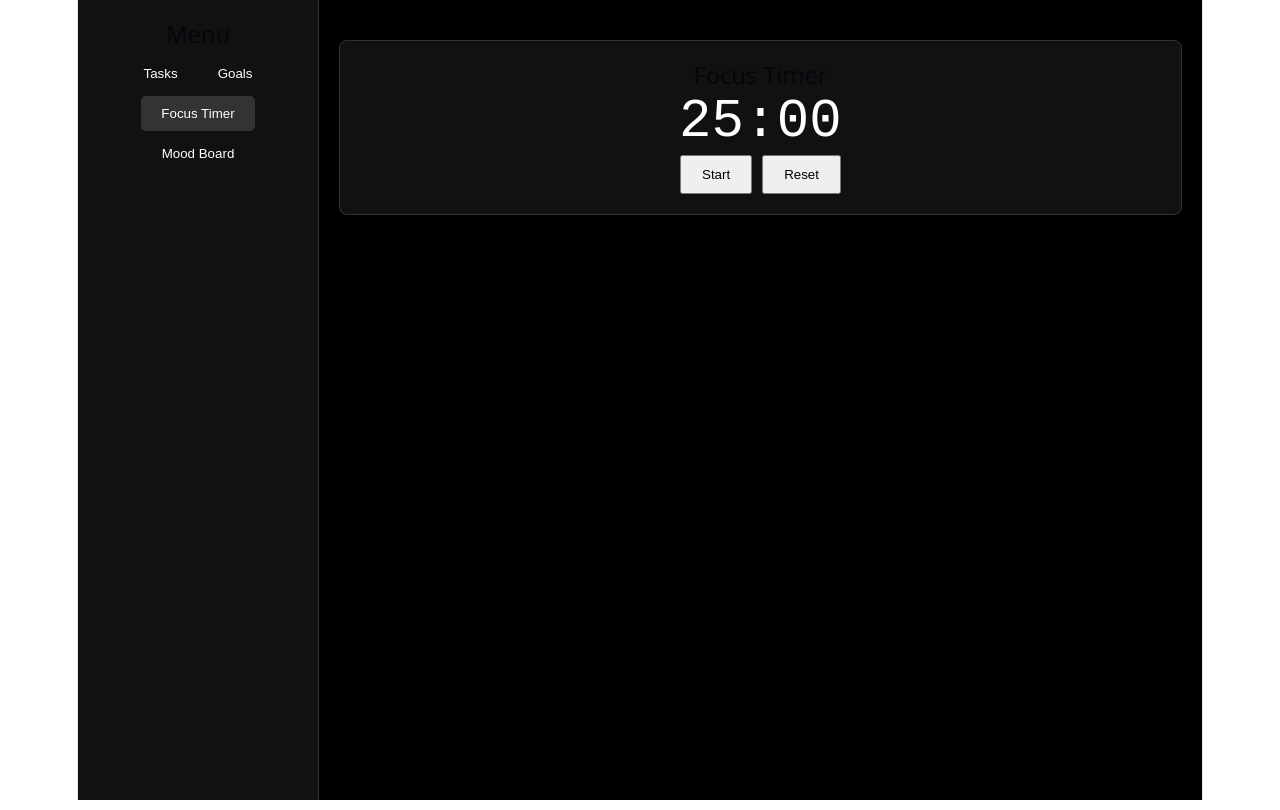
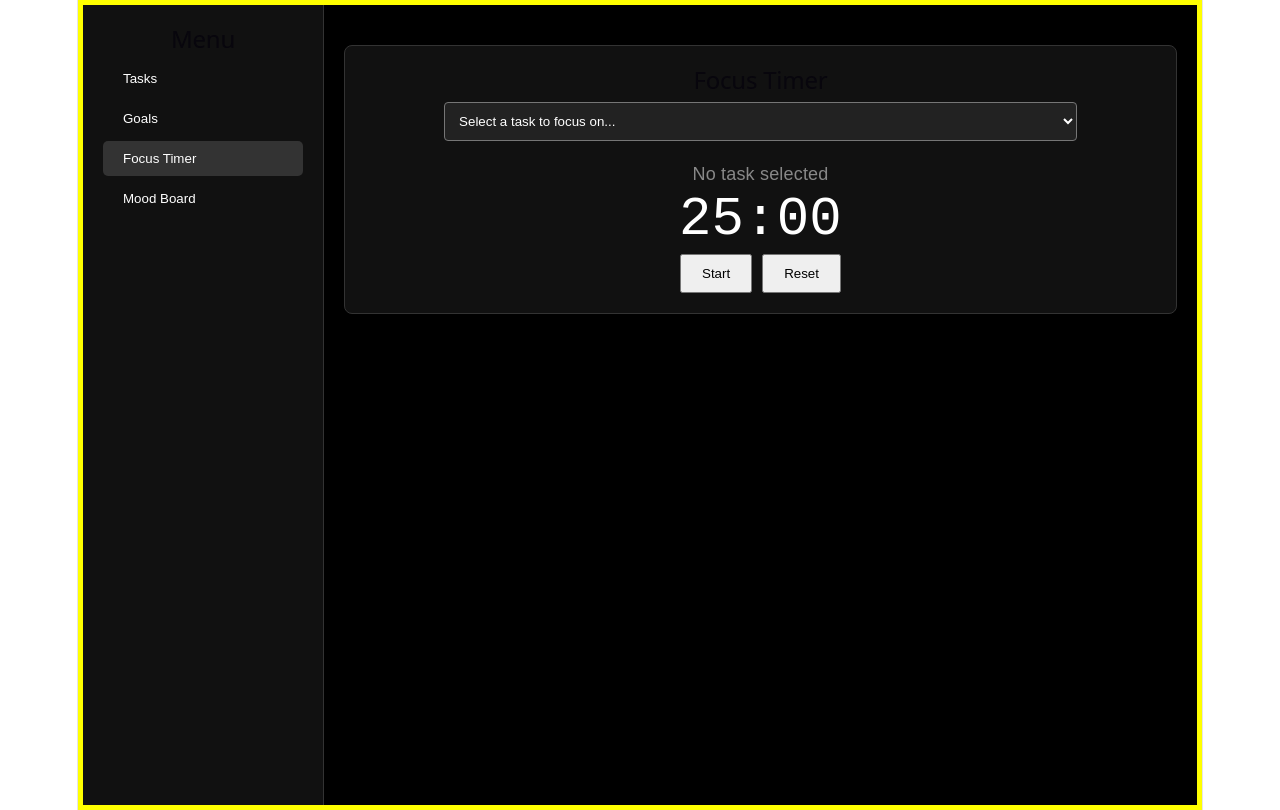
Before and after one commit to Arijit030701/assignmentFULLSTACK, a React (Vite) app in the folder assignment3/: page / in a window 1280 px wide. Both pictures are taken after a click on the button "Focus Timer". Built offline with nearby package versions, Linux system fonts and the light colour scheme.

Commit message:
made final changes

```diff
--- a/assignment3/src/App.jsx
+++ b/assignment3/src/App.jsx
@@ -1,5 +1,5 @@
 import { Dashboard } from './components/Dashboard';
-
+console.log("APP.JSX IS LOADING");
 function App() {
   return (
     <div style={{ fontFamily: 'sans-serif', background: '#000', color: '#fff', minHeight: '100vh' }}>
--- a/assignment3/src/components/Dashboard.jsx
+++ b/assignment3/src/components/Dashboard.jsx
@@ -1,41 +1,24 @@
 import { useLocalStorage } from '../hooks/useLocalStorage';
+import { Sidebar } from './Sidebar';
 import { TaskBoard } from './TaskBoard';
 import { GoalTracker } from './GoalTracker';
 import { FocusTimer } from './FocusTimer';
 import { MoodBoard } from './MoodBoard';
+import { useState } from 'react';
 
 export function Dashboard() {
+    // console.log("I AM INSIDE THE DASHBOARD COMPONENT");
+    const [activeSection, setActiveSection] = useLocalStorage('activeSection', 'tasks');
+    const [tasks, setTasks] = useLocalStorage('cipher-tasks', []);
+    // console.log("Dashboard Tasks:", tasks);
+    return (
+        <div style={{ display: 'flex', height: '100vh', border: '5px solid yellow' }}>
+            <Sidebar activeSection={activeSection} setActiveSection={setActiveSection} />
 
-    const [activeSection, setActiveSection] = useLocalStorage('activeSection', 'tasks');
-
-
-    const navButtonStyle = (section) => ({
-        padding: '10px 20px',
-        marginBottom: '5px',
-        cursor: 'pointer',
-        backgroundColor: activeSection === section ? '#333' : 'transparent',
-        color: 'white',
-        border: 'none',
-        textAlign: 'left',
-        borderRadius: '5px'
-    });
-
-    return (
-        <div style={{ display: 'flex', height: '100vh' }}>
-            {/* Sidebar Navigation */}
-            <nav style={{ width: '200px', background: '#111', padding: '20px', borderRight: '1px solid #333' }}>
-                <h2>Menu</h2>
-                <button style={navButtonStyle('tasks')} onClick={() => setActiveSection('tasks')}>Tasks</button>
-                <button style={navButtonStyle('goals')} onClick={() => setActiveSection('goals')}>Goals</button>
-                <button style={navButtonStyle('timer')} onClick={() => setActiveSection('timer')}>Focus Timer</button>
-                <button style={navButtonStyle('mood')} onClick={() => setActiveSection('mood')}>Mood Board</button>
-            </nav>
-
-            {/* Content Area */}
             <main style={{ flex: 1, padding: '20px', overflowY: 'auto' }}>
-                {activeSection === 'tasks' && <TaskBoard />}
+                {activeSection === 'tasks' && <TaskBoard tasks={tasks} setTasks={setTasks} />}
                 {activeSection === 'goals' && <GoalTracker />}
-                {activeSection === 'timer' && <FocusTimer />}
+                {activeSection === 'timer' && <FocusTimer tasks={tasks} />}
                 {activeSection === 'mood' && <MoodBoard />}
             </main>
         </div>
--- a/assignment3/src/components/FocusTimer.jsx
+++ b/assignment3/src/components/FocusTimer.jsx
@@ -1,14 +1,19 @@
+import { useState } from 'react';
 import { useTimer } from '../hooks/useTimer';
 
-export function FocusTimer() {
-
+export function FocusTimer({ tasks }) {
+    const [selectedTaskId, setSelectedTaskId] = useState('');
     const { secondsRemaining, isRunning, start, pause, reset } = useTimer(1500);
 
+    // 1. Get the list of incomplete tasks for the dropdown
+    const incompleteTasks = tasks ? tasks.filter(t => !t.isCompleted) : [];
+
+    // 2. Find the task object if one is selected
+    const selectedTask = tasks ? tasks.find(t => t.id === selectedTaskId) : null;
 
     const formatTime = (totalSeconds) => {
         const mins = Math.floor(totalSeconds / 60);
         const secs = totalSeconds % 60;
-
         return `${String(mins).padStart(2, '0')}:${String(secs).padStart(2, '0')}`;
     };
 
@@ -16,6 +21,32 @@ export function FocusTimer() {
         <div style={{ border: '1px solid #333', padding: '20px', borderRadius: '8px', background: '#111', color: '#fff', textAlign: 'center', marginTop: '20px' }}>
             <h2>Focus Timer</h2>
 
+            {/* Dropdown for incomplete tasks */}
+            <div style={{ marginBottom: '20px' }}>
+                <select
+                    value={selectedTaskId}
+                    onChange={(e) => setSelectedTaskId(e.target.value)}
+                    style={{ padding: '10px', width: '80%', borderRadius: '4px', background: '#222', color: '#fff', cursor: 'pointer' }}
+                >
+                    <option value="">Select a task to focus on...</option>
+                    {incompleteTasks.map(task => (
+                        <option key={task.id} value={task.id}>
+                            {task.title}
+                        </option>
+                    ))}
+                </select>
+            </div>
+
+            {/* Status Display */}
+            {selectedTask ? (
+                <div style={{ margin: '10px 0', color: '#66b3ff', fontWeight: 'bold' }}>
+                    Focusing on: {selectedTask.title}
+                </div>
+            ) : (
+                <div style={{ margin: '10px 0', color: '#888' }}>
+                    No task selected
+                </div>
+            )}
 
             <div style={{ fontSize: '3rem', fontFamily: 'monospace', margin: '20px 0' }}>
                 {formatTime(secondsRemaining)}
--- a/assignment3/src/components/Sidebar.jsx
+++ b/assignment3/src/components/Sidebar.jsx
@@ -0,0 +1,23 @@
+export function Sidebar({ activeSection, setActiveSection }) {
+    const navButtonStyle = (section) => ({
+        padding: '10px 20px',
+        marginBottom: '5px',
+        cursor: 'pointer',
+        backgroundColor: activeSection === section ? '#333' : 'transparent',
+        color: 'white',
+        border: 'none',
+        textAlign: 'left',
+        borderRadius: '5px',
+        width: '100%'
+    });
+
+    return (
+        <nav style={{ width: '200px', background: '#111', padding: '20px', borderRight: '1px solid #333' }}>
+            <h2>Menu</h2>
+            <button style={navButtonStyle('tasks')} onClick={() => setActiveSection('tasks')}>Tasks</button>
+            <button style={navButtonStyle('goals')} onClick={() => setActiveSection('goals')}>Goals</button>
+            <button style={navButtonStyle('timer')} onClick={() => setActiveSection('timer')}>Focus Timer</button>
+            <button style={navButtonStyle('mood')} onClick={() => setActiveSection('mood')}>Mood Board</button>
+        </nav>
+    );
+}
```
Also changed, not shown: 1 other file (tests, documents, lock files or other folders).
